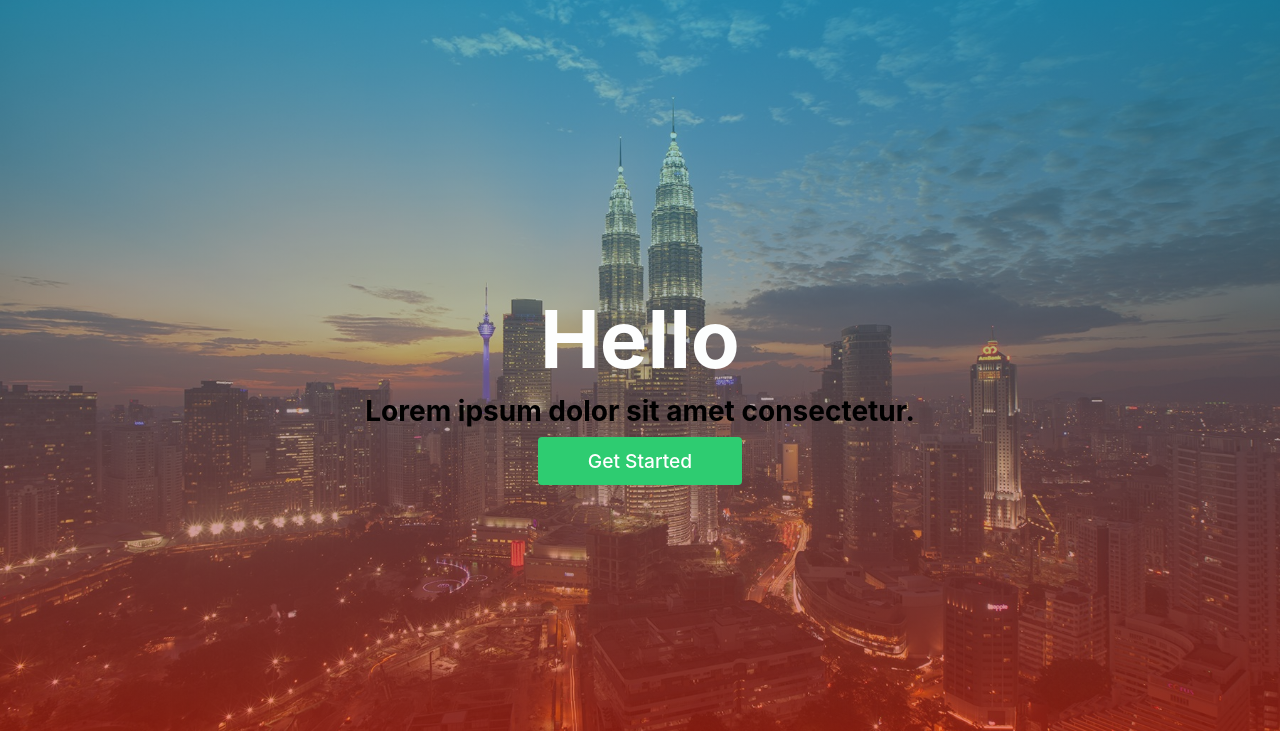
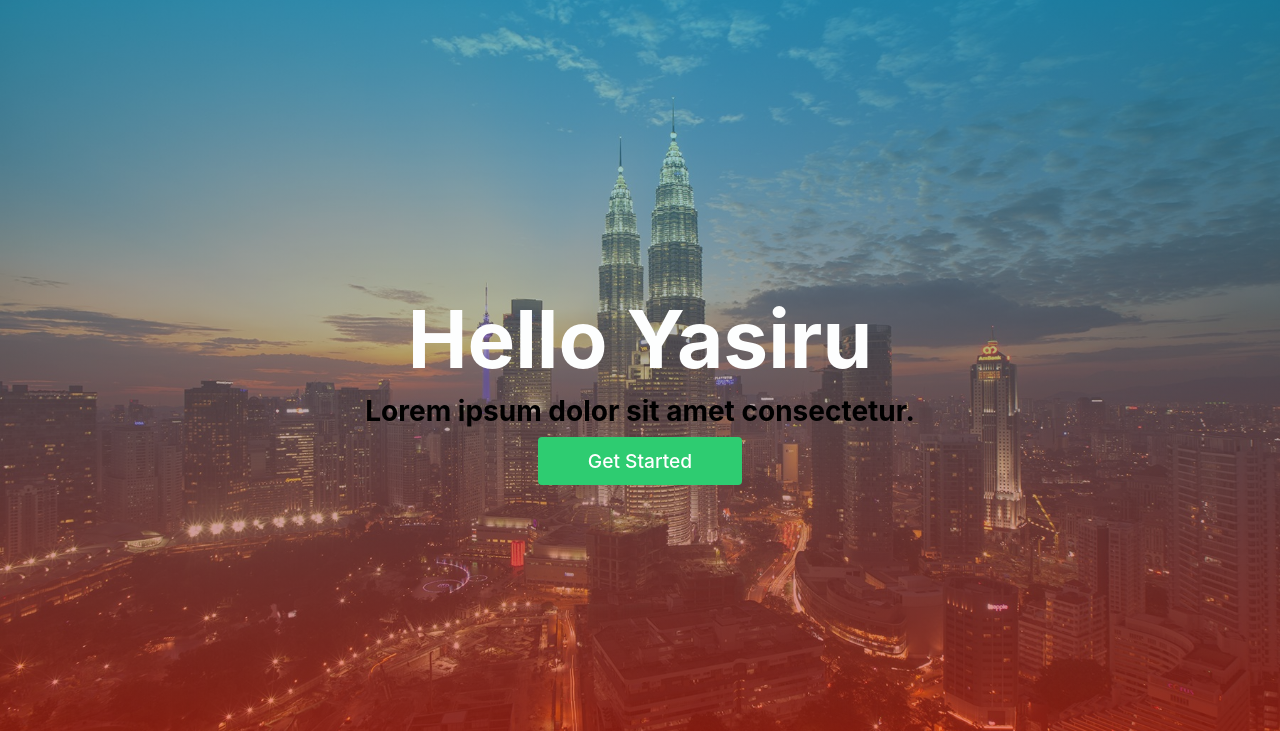
Before and after one commit to YukyNawanjana/web.github.io, a plain HTML site: page index.html in a window 1280 px wide. Shown: the part 69-800 px from the top of the page. Drawn offline with nearby package versions, Linux system fonts and the light colour scheme.

Commit message:
new text added

```diff
--- a/index.html
+++ b/index.html
@@ -48,7 +48,7 @@
 <!-- Home Section -->
 <div id="home">
     <div class="landing-text">
-        <h1>Hello</h1>
+        <h1>Hello Yasiru</h1>
         <h3>Lorem ipsum dolor sit amet consectetur.</h3>
         <button type="button" class="btn btn-success">Get Started</button>
     </div>
```
